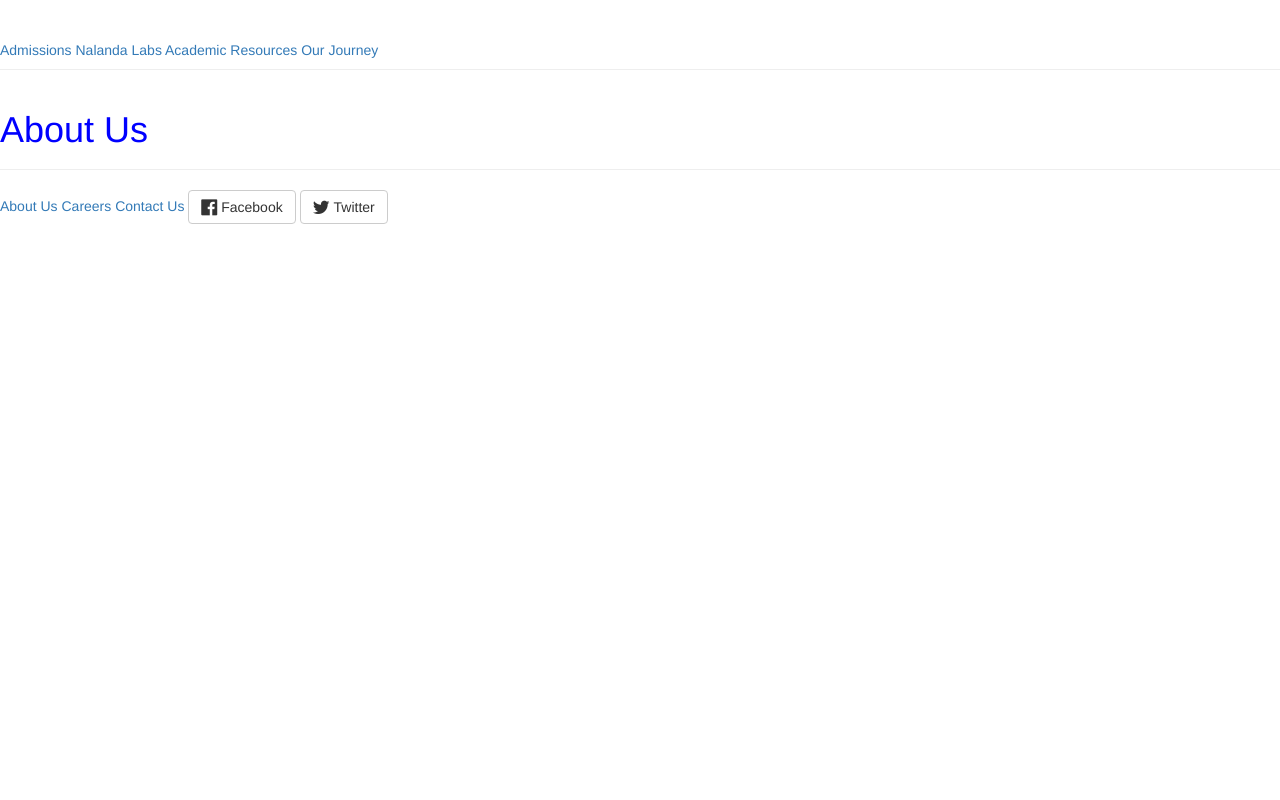
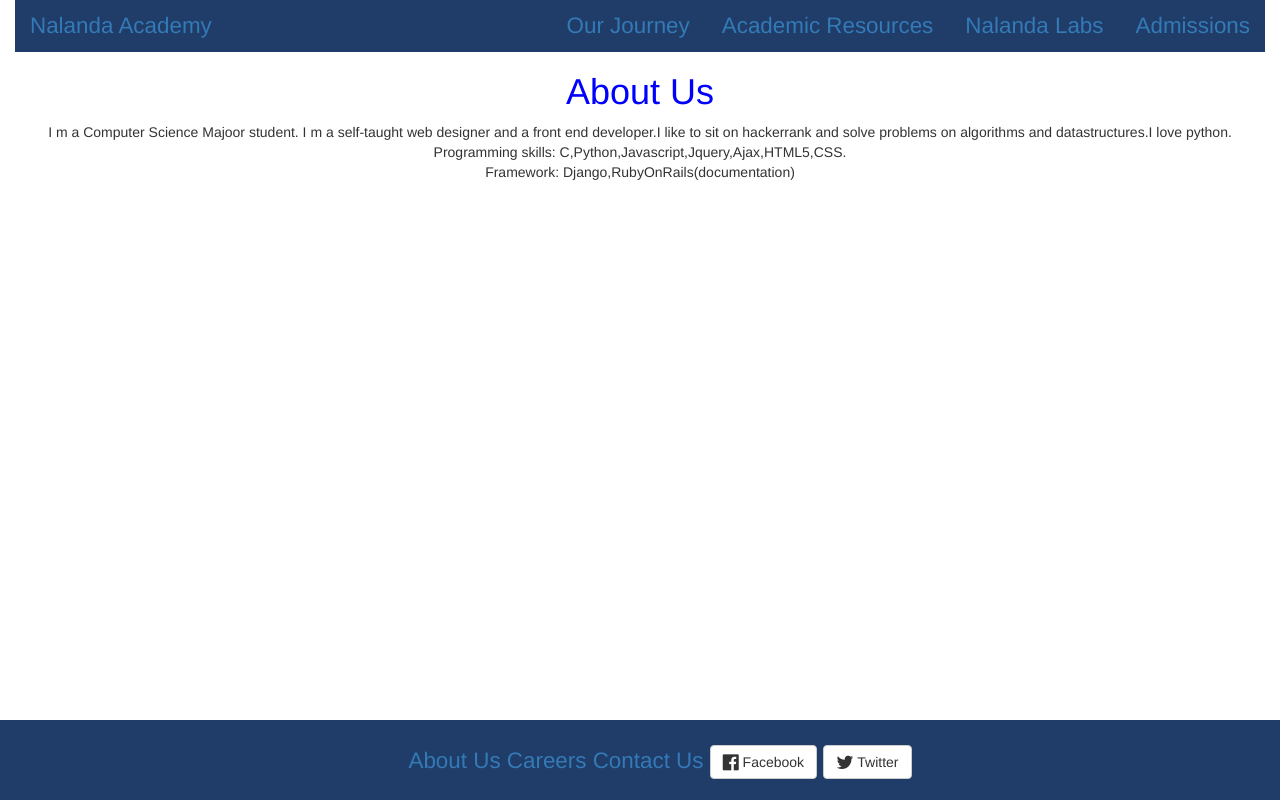
Before and after one commit to prenit-wankhede/nalanda, a Django app: page /about in a window 1280 px wide. Run offline with Django 3.2, Linux system fonts and the light colour scheme; some libraries are stand-ins or nearby versions.

Commit message:
Added navbar and changed css

```diff
--- a/src/academy/templates/academy/about.html
+++ b/src/academy/templates/academy/about.html
@@ -1,6 +1,18 @@
 {% extends 'templates/base.html' %}
 {% block content %}
-<div class="page-header">
-    <h1>About Us</h1>
-</div>
+    <div class="container-fluid">
+        <h1 class="text-center">About Us</h1>
+    </div>
+    <div class="container-fluid text-center">
+        <p>I m a Computer Science Majoor student. I m a self-taught web designer and a front end developer.I like to sit on hackerrank and solve problems on algorithms and datastructures.I love python.
+        <br/> Programming skills: C,Python,Javascript,Jquery,Ajax,HTML5,CSS.
+        <br/> Framework: Django,RubyOnRails(documentation)
+      </p>
+    </div>
+    <div class="container-fluid">
+
+    </div>
+    <div class="container-fluid">
+
+    </div>
 {% endblock %}
--- a/src/academy/templates/academy/academic-resources.html
+++ b/src/academy/templates/academy/academic-resources.html
@@ -1,6 +1,6 @@
 {% extends 'templates/base.html' %}
 {% block content %}
-<div class="page-header">
-    <h1>Academic Resources</h1>
+<div class="container-fluid">
+    <h1 class="text-center">Academic Resources</h1>
 </div>
 {% endblock %}
--- a/src/academy/templates/academy/admissions.html
+++ b/src/academy/templates/academy/admissions.html
@@ -1,6 +1,6 @@
 {% extends 'templates/base.html' %}
 {% block content %}
-<div class="page-header">
-    <h1>Admissions</h1>
+<div class="container-fluid">
+    <h1 class="text-center">Admissions</h1>
 </div>
 {% endblock %}
--- a/src/academy/templates/academy/career.html
+++ b/src/academy/templates/academy/career.html
@@ -1,6 +1,6 @@
 {% extends 'templates/base.html' %}
 {% block content %}
-<div class="page-header">
-    <h1>Careers</h1>
+<div class="container-fluid">
+    <h1 class="text-center">Careers</h1>
 </div>
 {% endblock %}
--- a/src/academy/templates/academy/contact.html
+++ b/src/academy/templates/academy/contact.html
@@ -1,6 +1,6 @@
 {% extends 'templates/base.html' %}
 {% block content %}
-<div class="page-header">
-    <h1>Contact Us</h1>
+<div class="container-fluid">
+    <h1 class="text-center">Contact Us</h1>
 </div>
 {% endblock %}
--- a/src/academy/templates/academy/home.html
+++ b/src/academy/templates/academy/home.html
@@ -1,6 +1,7 @@
 {% extends 'templates/base.html' %}
 {% block content %}
-<div>
-    <h1>Nalanda Academy</h1>
+<div class="container-fluid">
+    <h1 class="text-center">Nalanda Academy</h1>
+
 </div>
 {% endblock %}
--- a/src/academy/templates/academy/journey.html
+++ b/src/academy/templates/academy/journey.html
@@ -1,6 +1,6 @@
 {% extends 'templates/base.html' %}
 {% block content %}
-<div class="page-header">
-    <h1>Our Journey</h1>
+<div class="container-fluid">
+    <h1 class="text-center">Our Journey</h1>
 </div>
 {% endblock %}
--- a/src/assets/css/base.css
+++ b/src/assets/css/base.css
@@ -1,3 +1,30 @@
-body {
+h1 {
     color: blue;
 }
+
+ul{
+    background-color:#203c68;
+    list-style-type:None;
+}
+
+.nav-pills{
+    font-size:1.6em;
+    background-color:#203c68;
+}
+
+li {
+    color:white;
+}
+
+.footer{
+    position: fixed;
+    left: 0;
+    bottom: 0;
+    width: 100%;
+    height:10%;
+    background-color: #203c68;
+    color: white;
+    text-align: center;
+    padding:25px;
+    font-size:1.6em;
+}
--- a/src/labs/templates/labs/home.html
+++ b/src/labs/templates/labs/home.html
@@ -1,6 +1,6 @@
 {% extends 'templates/base.html' %}
 {% block content %}
-<div>
-    <h1>Nalanda Labs</h1>
+<div class="container-fluid">
+    <h1 class="text-center">Nalanda Labs</h1>
 </div>
 {% endblock %}
--- a/src/templates/templates/base.html
+++ b/src/templates/templates/base.html
@@ -9,23 +9,35 @@
         <link rel="stylesheet" href="{% static 'css/base.css' %}">
     </head>
     <body>
-        <div class="page-header">
-            <a href="/admissions">Admissions</a>
-            <a href="/labs">Nalanda Labs</a>
-            <a href="/academic-resources">Academic Resources</a>
-            <a href="/journey">Our Journey</a>
+
+        <div class="container-fluid">
+            <ul class="nav nav-pills">
+                <li><a href="/">Nalanda Academy</a></li>
+                <li class="pull-right"><a href="/admissions">Admissions</a></li>
+                <li class="pull-right"><a href="/labs">Nalanda Labs</a></li>
+                <li class="pull-right"><a href="/academic-resources">Academic Resources</a></li>
+                <li class="pull-right"><a href="/journey">Our Journey</a></li>
+            </ul>
         </div>
 
+
         {% block content %}
-
         {% endblock %}
 
-        <div class="page-footer">
-            <a href="/about">About Us</a>
-            <a href="/career">Careers</a>
-            <a href="/contact">Contact Us</a>
-            <a class="btn btn-default" href="https://www.facebook.com/nalandawardha"><i class="fa fa-facebook-official fa-lg" id="facebookicon" aria-hidden="true"></i> Facebook</a>
-            <a class="btn btn-default" href="https://www.twitter.com"><i class="fa fa-twitter fa-lg" id="twittericon" aria-hidden="true"></i> Twitter</a>
+
+        <div class="container-fluid">
+            <div class="footer">
+                <ul>
+                    <li>
+
+                        <a href="/about">About Us</a>
+                        <a href="/career">Careers</a>
+                        <a href="/contact">Contact Us</a>
+                        <a class="btn btn-default" href="https://www.facebook.com/nalandawardha"><i class="fa fa-facebook-official fa-lg" id="facebookicon" aria-hidden="true"></i> Facebook</a>
+                        <a class="btn btn-default" href="https://www.twitter.com"><i class="fa fa-twitter fa-lg" id="twittericon" aria-hidden="true"></i> Twitter</a>
+                    </li>
+                </ul>
+            </div>
         </div>
     </body>
 </html>
```
